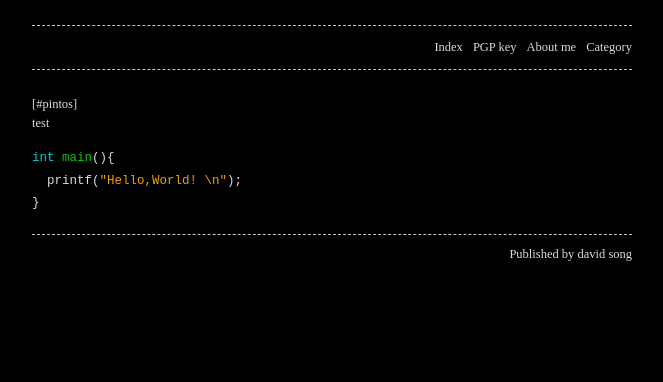
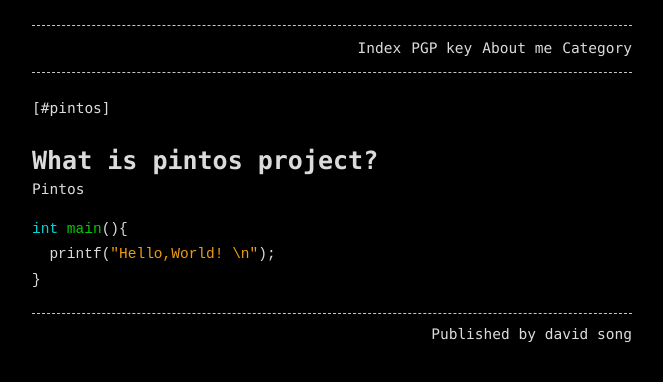
Before and after one commit to david61song/david61song.github.io, a Jekyll site: the page built from _posts/2021-02-19-test.md, in a window 1280 px wide. Shown: the top 382 px of the page, without its empty margins (308-971 px from the left). Built offline with Jekyll 4.4.1, drawn with Linux system fonts in a browser that asks for light colours.

Commit message:
Font size changed

````diff
--- a/Gemfile
+++ b/Gemfile
@@ -5,3 +5,5 @@ gemspec
 
 
 gem 'jekyll-seo-tag'
+gem 'kramdown'
+gem 'rouge'
--- a/_config.yml
+++ b/_config.yml
@@ -26,3 +26,6 @@ header_pages:
 
 style: dark # dark (default), light or hacker
 footer: 'Published by david song'
+
+markdown: kramdown
+highlighter: rouge
--- a/_posts/2021-02-19-test.md
+++ b/_posts/2021-02-19-test.md
@@ -4,7 +4,12 @@ title: "Pintos project start"
 categories: [pintos project]
 tags: [pintos]
 ---
-test
+
+# What is pintos project?
+
+Pintos
+
+
 ```c
 int main(){
   printf("Hello,World! \n");
--- a/_sass/base.scss
+++ b/_sass/base.scss
@@ -1,11 +1,10 @@
 @charset "utf-8";
-@import url('https://fonts.googleapis.com/css?family=Source+Code+Pro:400,700');
 
 /**
  * Style variables
  */
-$base-font-family:     'Source Code Pro';
-$base-font-size:       12.5px !default;
+$base-font-family:     consolas;
+$base-font-size:       14.5px !default;
 $mobile-font-size:     12px !default;
 $base-line-height:     1.5 !default;
 $container-width:      90% !default;
@@ -15,7 +14,7 @@ $container-max-width:  600px !default;
  * Global
  */
 body { background-color: var(--background-color);  margin: 0 auto;  padding: 0;  font-family: $base-font-family;  font-size: $base-font-size;  color: var(--text-color);  text-align: left;  line-height: $base-line-height !important; }
-h1, h2, h3, h4, h5, h6 { font-size: $base-font-size;  margin: 0px;  margin-top: 22px;  font-weight: bold;  color: var(--text-color); }
+h1, h2, h3, h4, h5, h6 { font-size: 25px;  margin: 0px;  margin-top: 22px;  font-weight: bold;  color: var(--text-color); }
 p, ul, ol { margin: 0px;  color: var(--text-color); }
 a { text-decoration: underline;  color: var(--link-color); }
 a:hover { color: var(--background-color); background-color: var(--base-color); }
@@ -72,7 +71,7 @@ textarea { vertical-align: top; }
  */
 .lineno { color: var(--code-color-1); margin-right: 15px; }
 figure.highlight { margin: 5px 0; }
-pre { background-color: var(--background-color);  border: none;  padding: 0;  margin: 0;  overflow:auto;  font-size: $base-font-size;  color: var(--text-color);  line-height: 1.7 !important;  font-family: $base-font-family !important; }
+pre { background-color: var(--background-color);  border: none;  padding: 0;  margin: 0;  overflow:auto;  font-size: $base-font-size;  color: var(--text-color);  line-height: 1.7 !important;  font-family: consolas; }
 .highlight .hll { background-color: var(--code-color-2); }
 .highlight .c { color: var(--code-color-1); font-style: italic } /* Comment */
 .highlight .err { color: var(--code-color-3); background-color: var(--code-color-4); } /* Error */
````
Also changed, not shown: Gemfile.lock, 9 other files.
